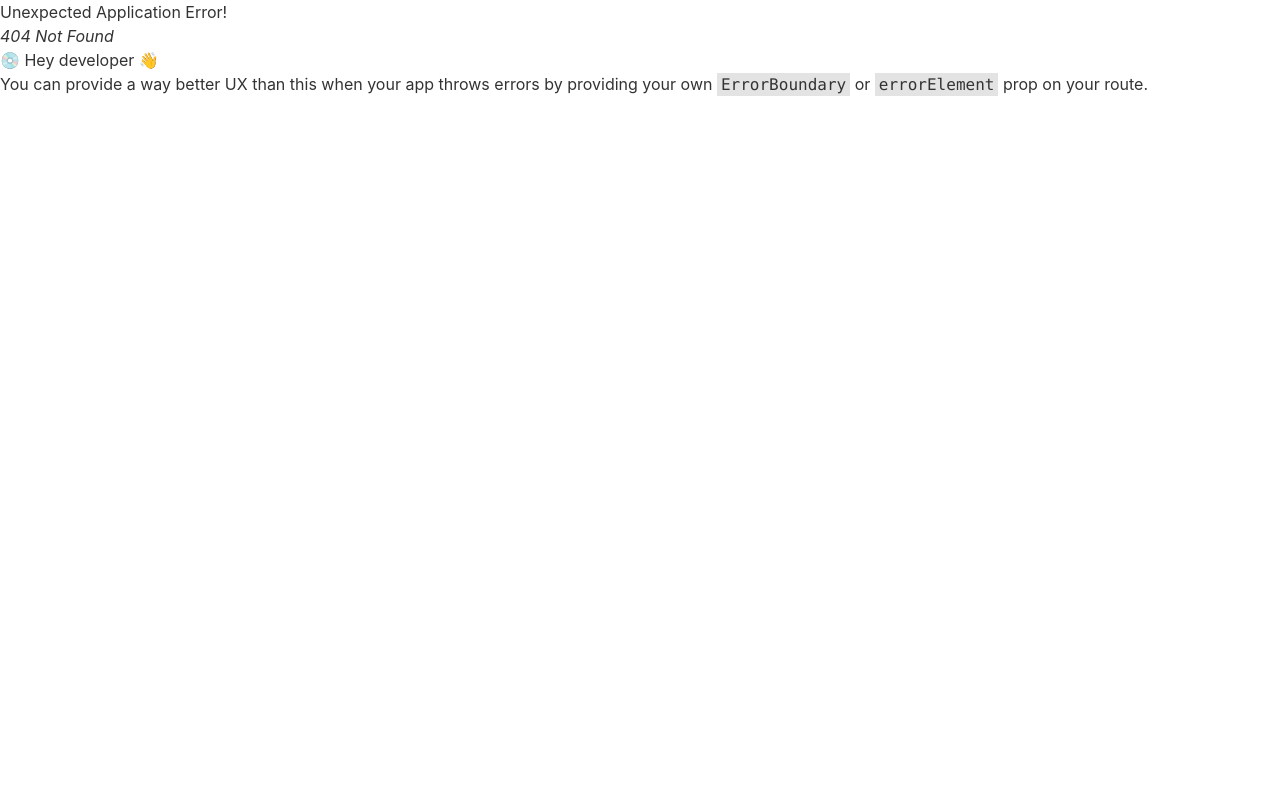
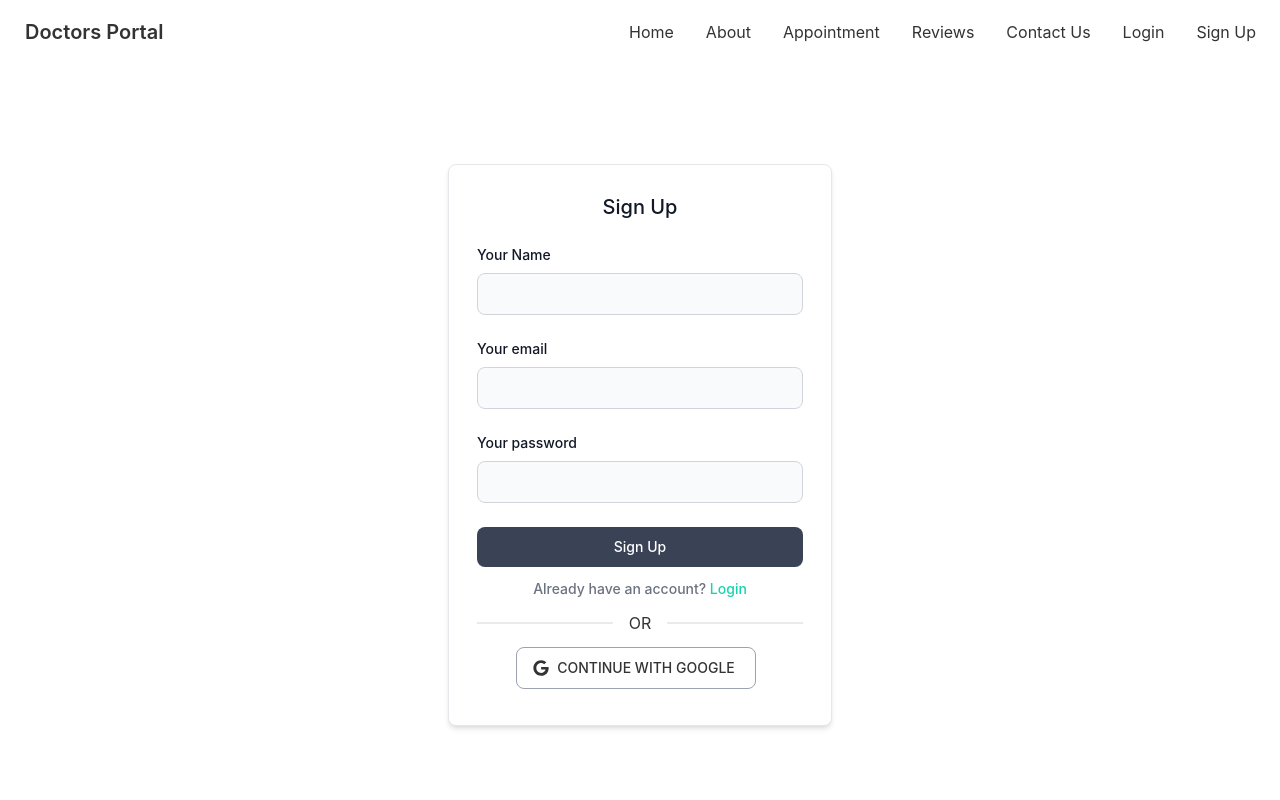
Before and after one commit to mohammedtakbir/doctors-portal-client, a React (Create React App) app: page /signup in a window 1280 px wide. Before the commit this address had no page. Shown: the top 800 px of the page. Built offline with nearby package versions, Linux system fonts and the light colour scheme.

Commit message:
add signup

```diff
--- a/src/Pages/Login/Login.js
+++ b/src/Pages/Login/Login.js
@@ -30,7 +30,7 @@ const Login = () => {
                         <input
                             {...register("password",
                                 {
-                                    required: "Password is required", minLength: {value: 6, message: 'Password should be at least 6 character'}
+                                    required: "Password is required", minLength: { value: 6, message: 'Password should be at least 6 character' }
                                 })}
                             type="password"
                             className="bg-gray-50 border border-gray-300 text-gray-900 text-sm rounded-lg focus:ring-blue-500 focus:border-blue-500 block w-full p-2.5 "
@@ -42,13 +42,23 @@ const Login = () => {
                         type="submit"
                         className="w-full text-white bg-accent hover:bg-accent focus:ring-4 focus:outline-none focus:ring-accent font-medium rounded-lg text-sm px-5 py-2.5 text-center">Login</button>
                     <div className="text-sm text-gray-500 !mt-3 text-center">
-                        New to Doctors Portal? <Link to="" className="text-secondary hover:underline">Create new account</Link>
+                        New to Doctors Portal? <Link to="/signup" className="text-secondary hover:underline">Create new account</Link>
                     </div>
                 </form>
                 <div className="divider">OR</div>
                 <div className='text-center'>
                     <button type="button" className="border border-gray-400 font-medium rounded-lg text-sm px-5 py-2.5 text-center inline-flex items-center dark:focus:ring-[#4285F4]/55 mr-2 mb-2 hover:bg-accent hover:text-white">
-                        <svg className="mr-2 -ml-1 w-4 h-4" aria-hidden="true" focusable="false" data-prefix="fab" data-icon="google" role="img" xmlns="http://www.w3.org/2000/svg" viewBox="0 0 488 512"><path fill="currentColor" d="M488 261.8C488 403.3 391.1 504 248 504 110.8 504 0 393.2 0 256S110.8 8 248 8c66.8 0 123 24.5 166.3 64.9l-67.5 64.9C258.5 52.6 94.3 116.6 94.3 256c0 86.5 69.1 156.6 153.7 156.6 98.2 0 135-70.4 140.8-106.9H248v-85.3h236.1c2.3 12.7 3.9 24.9 3.9 41.4z"></path></svg>
+                        <svg
+                            className="mr-2 -ml-1 w-4 h-4"
+                            aria-hidden="true"
+                            focusable="false"
+                            data-prefix="fab"
+                            data-icon="google"
+                            role="img"
+                            xmlns="http://www.w3.org/2000/svg"
+                            viewBox="0 0 488 512"><path
+                                fill="currentColor"
+                                d="M488 261.8C488 403.3 391.1 504 248 504 110.8 504 0 393.2 0 256S110.8 8 248 8c66.8 0 123 24.5 166.3 64.9l-67.5 64.9C258.5 52.6 94.3 116.6 94.3 256c0 86.5 69.1 156.6 153.7 156.6 98.2 0 135-70.4 140.8-106.9H248v-85.3h236.1c2.3 12.7 3.9 24.9 3.9 41.4z"></path></svg>
                         CONTINUE WITH GOOGLE
                     </button>
                 </div>
--- a/src/Pages/Shared/Navbar/Navbar.js
+++ b/src/Pages/Shared/Navbar/Navbar.js
@@ -10,6 +10,7 @@ const Navbar = () => {
         <li><Link to='/reviews'>Reviews</Link></li>
         <li><Link to='/contact'>Contact Us</Link></li>
         <li><Link to='/login'>Login</Link></li>
+        <li><Link to='/signup'>Sign Up</Link></li>
     </React.Fragment>
 
     return (
--- /dev/null
+++ b/src/Pages/SignUp/SignUp.js
@@ -0,0 +1,83 @@
+import React from 'react';
+import { Link } from 'react-router-dom';
+import { useForm } from 'react-hook-form';
+
+const SignUp = () => {
+    const { register, handleSubmit, formState: { errors } } = useForm();
+
+    const handleSignUp = (data) => {
+        console.log(data);
+    }
+
+    return (
+        <section className='py-[100px] flex justify-center'>
+            <div className="p-4 w-full max-w-sm bg-white rounded-lg border border-gray-200 shadow-md sm:p-6 md:p-7">
+                <form className="space-y-6" onSubmit={handleSubmit(handleSignUp)}>
+                    <h5 className="text-xl font-medium text-gray-900 text-center">Sign Up</h5>
+                    <div>
+                        <label className="block mb-2 text-sm font-medium text-gray-900">Your Name</label>
+                        <input
+                            {...register('name',
+                                { required: 'Name is Required' }
+                            )}
+                            type="text"
+                            className="bg-gray-50 border border-gray-300 text-gray-900 text-sm rounded-lg focus:ring-blue-500 focus:border-blue-500 block w-full p-2.5"
+                        />
+                        {errors.name && <p role='alert' className='text-red-500'>{errors.name?.message}</p>}
+                    </div>
+                    <div>
+                        <label className="block mb-2 text-sm font-medium text-gray-900">Your email</label>
+                        <input
+                            {...register('email',
+                                { required: 'Email is Required' }
+                            )}
+                            type="email"
+                            className="bg-gray-50 border border-gray-300 text-gray-900 text-sm rounded-lg focus:ring-blue-500 focus:border-blue-500 block w-full p-2.5"
+                        />
+                        {errors.email && <p role='alert' className='text-red-500'>{errors.email?.message}</p>}
+                    </div>
+                    <div>
+                        <label className="block mb-2 text-sm font-medium text-gray-900">Your password</label>
+                        <input
+                            {...register('password',
+                                {
+                                    required: 'Password is Required',
+                                    minLength: { value: 6, message: 'Password should be at least 6 character' },
+
+                                    //*  Minimum eight characters, at least one letter and one number:
+                                    pattern: {value: /^(?=.*[A-Za-z])(?=.*\d)[A-Za-z\d]{8,}$/, message: 'Password should be strong'}
+                                }
+                            )}
+                            type="password"
+                            className="bg-gray-50 border border-gray-300 text-gray-900 text-sm rounded-lg focus:ring-blue-500 focus:border-blue-500 block w-full p-2.5"
+                        />
+                        {errors.password && <p role='alert' className='text-red-500'>{errors.password?.message}</p>}
+                    </div>
+                    <button type="submit" className="w-full text-white bg-accent hover:bg-accent focus:ring-4 focus:outline-none focus:ring-accent font-medium rounded-lg text-sm px-5 py-2.5 text-center">Sign Up</button>
+                    <div className="text-sm font-medium text-gray-500 !mt-3 text-center">
+                        Already have an account? <Link to="/login" className="text-secondary hover:underline">Login</Link>
+                    </div>
+                </form>
+                <div className="divider">OR</div>
+                <div className='text-center'>
+                    <button type="button" className="border border-gray-400 font-medium rounded-lg text-sm px-5 py-2.5 text-center inline-flex items-center dark:focus:ring-[#4285F4]/55 mr-2 mb-2 hover:bg-accent hover:text-white">
+                        <svg
+                            className="mr-2 -ml-1 w-4 h-4"
+                            aria-hidden="true"
+                            focusable="false"
+                            data-prefix="fab"
+                            data-icon="google"
+                            role="img"
+                            xmlns="http://www.w3.org/2000/svg"
+                            viewBox="0 0 488 512"><path
+                                fill="currentColor"
+                                d="M488 261.8C488 403.3 391.1 504 248 504 110.8 504 0 393.2 0 256S110.8 8 248 8c66.8 0 123 24.5 166.3 64.9l-67.5 64.9C258.5 52.6 94.3 116.6 94.3 256c0 86.5 69.1 156.6 153.7 156.6 98.2 0 135-70.4 140.8-106.9H248v-85.3h236.1c2.3 12.7 3.9 24.9 3.9 41.4z"></path></svg>
+                        CONTINUE WITH GOOGLE
+                    </button>
+                </div>
+            </div>
+        </section>
+    );
+};
+
+export default SignUp;
--- a/src/Routers/routes.js
+++ b/src/Routers/routes.js
@@ -3,6 +3,7 @@ import Main from "../Layout/Main";
 import Appointment from "../Pages/Appointment/Appointment/Appointment";
 import Home from "../Pages/Home/Home/Home";
 import Login from "../Pages/Login/Login";
+import SignUp from "../Pages/SignUp/SignUp";
 
 export const router = createBrowserRouter([
     {
@@ -18,6 +19,10 @@ export const router = createBrowserRouter([
                 element: <Login />
             },
             {
+                path: '/signup',
+                element: <SignUp />
+            },
+            {
                 path: '/appointment',
                 element: <Appointment />
             }
```
